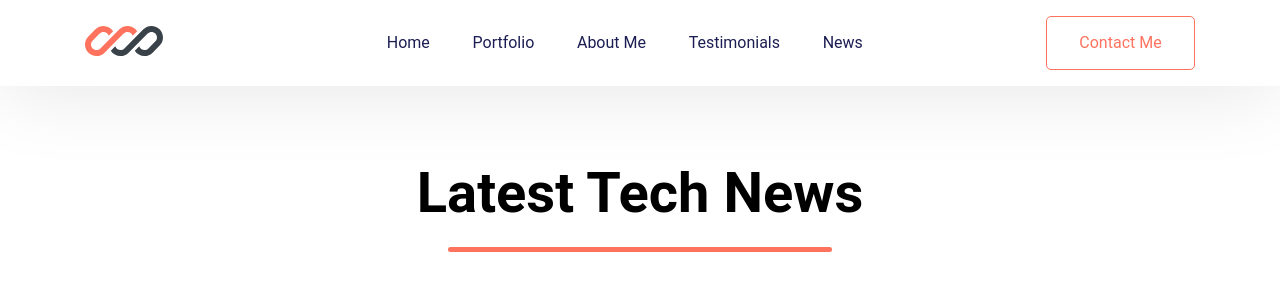
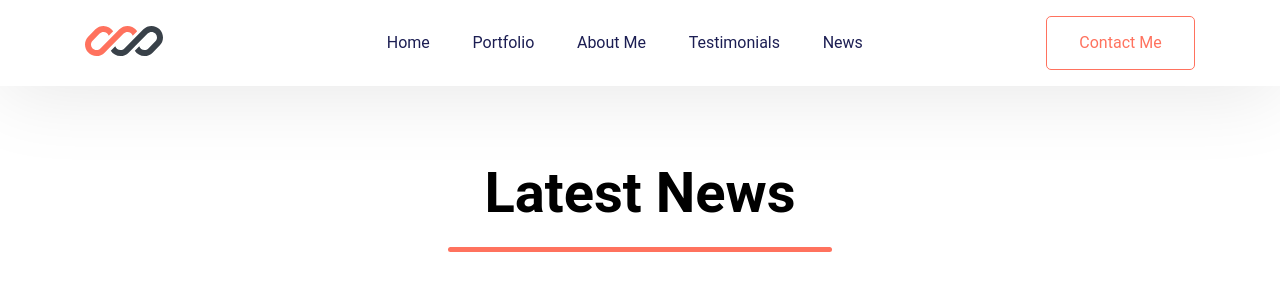
Before and after one commit to adinashby-vanier-college/transactional-web-assignment-MalekGhazal, a React (Create React App) app in the folder react-portfolio/: page /technews in a window 1280 px wide. Shown: the top 300 px of the page. Built offline with nearby package versions, Linux system fonts and the light colour scheme; no server answers.

Commit message:
Test Workflow

```diff
--- a/react-portfolio/src/Pages/Home/TechNews.jsx
+++ b/react-portfolio/src/Pages/Home/TechNews.jsx
@@ -21,7 +21,7 @@ const TechNews = () => {
 
   return (
     <section className="technews--section">
-      <h1 className="technews--title">Latest Tech News</h1>
+      <h1 className="technews--title">Latest News</h1>
       <div className="technews--divider"></div>
       <div className="technews-container">
         {data.map((item, index) => (
```
